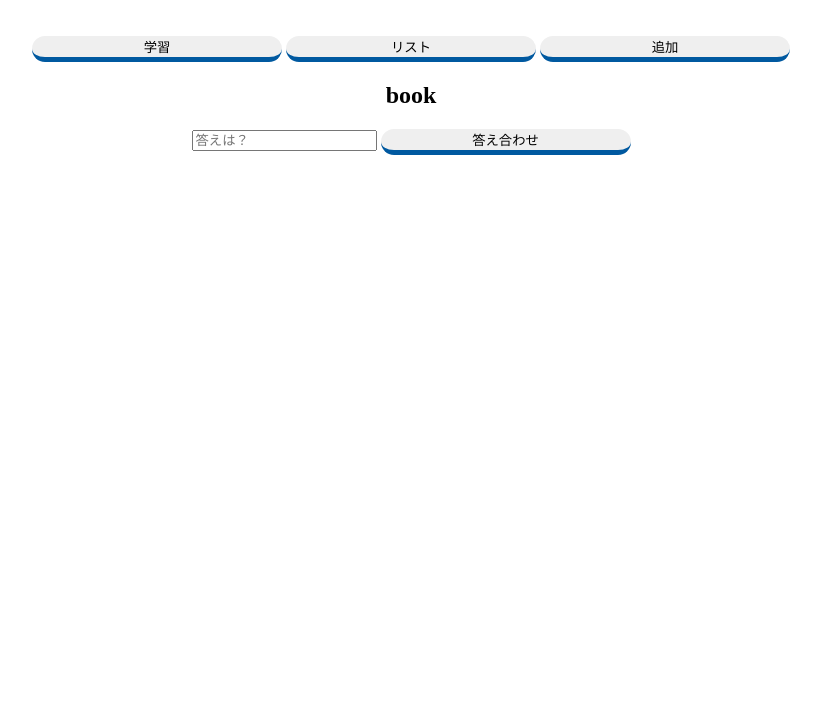
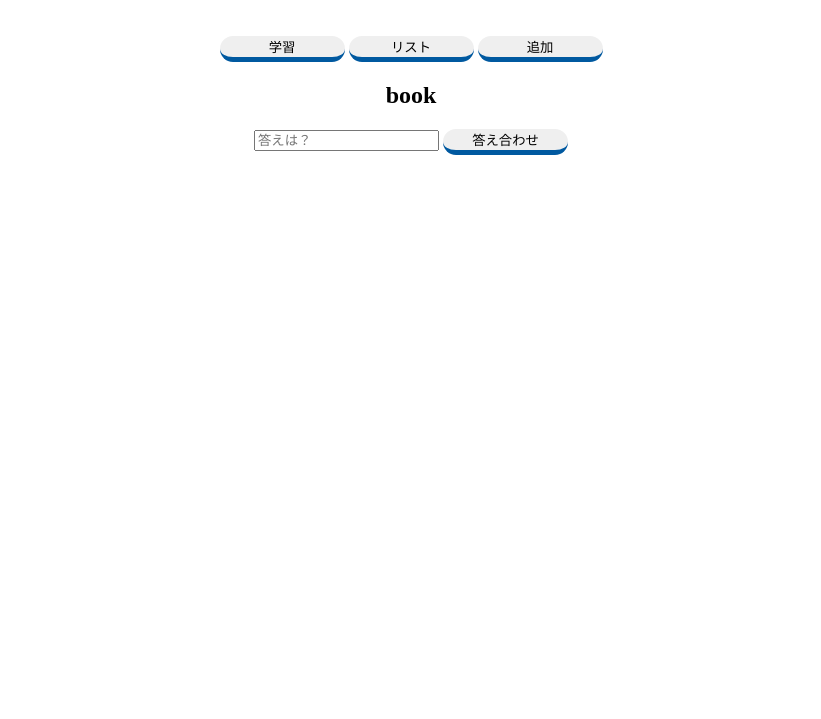
Before and after one commit to kuronoa967/vocab-app, a plain HTML site: page index.html in a window 1280 px wide. Shown: the part 81-800 px from the top of the page, without its empty margins (229-1050 px from the left). Drawn offline with Linux system fonts and the light colour scheme.

Commit message:
fix:cssを修正

```diff
--- a/style.css
+++ b/style.css
@@ -9,7 +9,7 @@ h1 {
 }
 
 button {
-    width: 250px;
+    width: 125px;
     border-radius: 25px;
     border: none;
     border-bottom: solid 5px #0059a0;
```
